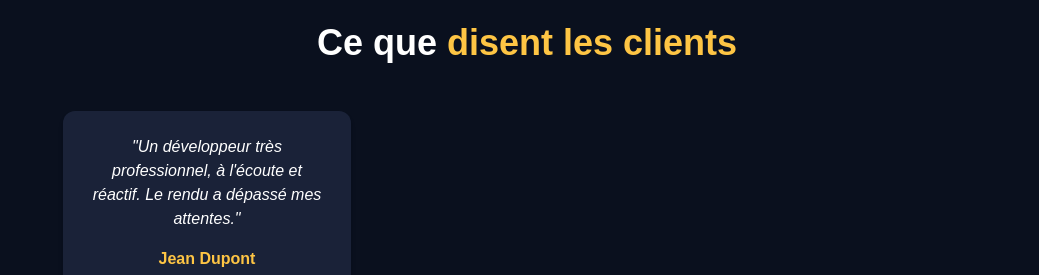
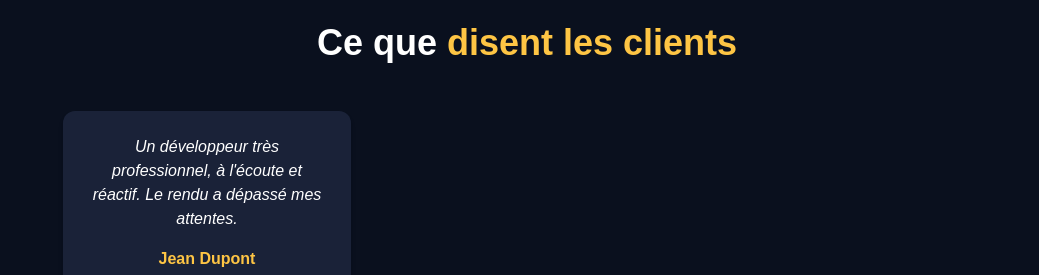
Before and after one commit to Massy-dev/Portfolio, a Next.js app: page / in a window 1280 px wide. Shown: the part 4720-4995 px from the top of the page, without its empty margins (241-1280 px from the left). Built offline with nearby package versions, Linux system fonts and the light colour scheme.

Commit message:
Deuxième mis à jour de erreur de compilation

```diff
--- a/src/Components/Testimonials.tsx
+++ b/src/Components/Testimonials.tsx
@@ -22,7 +22,7 @@ const Testimonials = () => {
           {/* Témoignage exemple */}
           <div className="bg-[#1a2238] p-6 rounded-xl shadow-md">
             <p className="italic mb-4">
-              "Un développeur très professionnel, à l&apos;écoute et réactif. Le rendu a dépassé mes attentes."
+              Un développeur très professionnel, à l&apos;écoute et réactif. Le rendu a dépassé mes attentes.
             </p>
             <h4 className="font-semibold text-[#fec544]">Jean Dupont</h4>
             <span className="text-sm text-gray-400">CEO chez Exemple Inc.</span>
--- a/src/Components/resume.tsx
+++ b/src/Components/resume.tsx
@@ -38,7 +38,7 @@ const Resume = () => {
                   <div className="absolute left-[-30px] top-[5px] w-3 h-3 rounded-full bg-[#fec544]" />
                   <span className="text-sm text-[#fec544]">2020 - 2023</span>
                   <h4 className="text-xl font-bold">Licence en Informatique</h4>
-                  <p className="text-gray-400">Université de la Côte d'Ivoire</p>
+                  <p className="text-gray-400">Université de la Côte d&apos;Ivoire</p>
                 </div>
                 <div className="relative">
                   {/* Point */}
```
